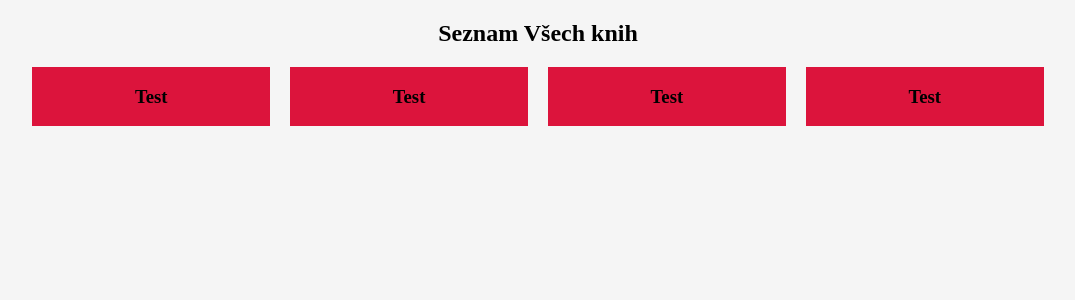
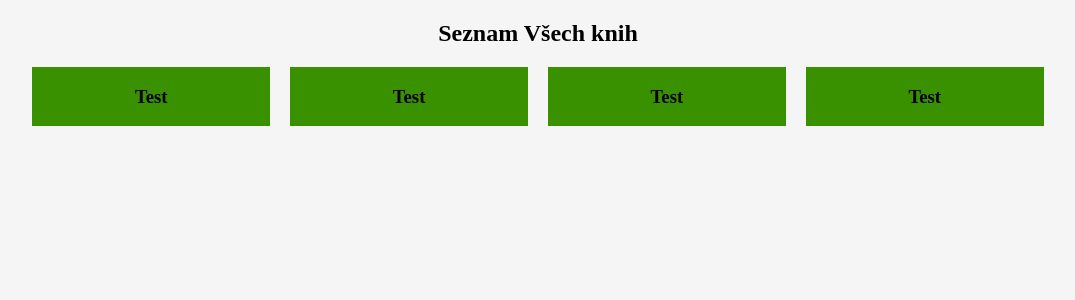
Before and after one commit to Bohemiaman/library, a PHP site: page /library/home in a window 1280 px wide. Shown: the top 300 px of the page, without its empty margins (102-1177 px from the left). Run offline with PHP 8.4, Linux system fonts and the light colour scheme.

Commit message:
changed color

```diff
--- a/style.css
+++ b/style.css
@@ -15,6 +15,6 @@ article {
 
 section.grid div {
     /*crimson*/
-    background-color: rgba(220, 20, 60);
+    background-color: #3a9100;
     text-align: center;
 }
```
